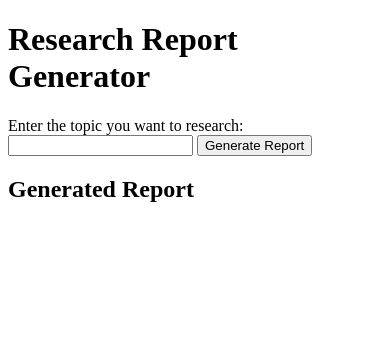
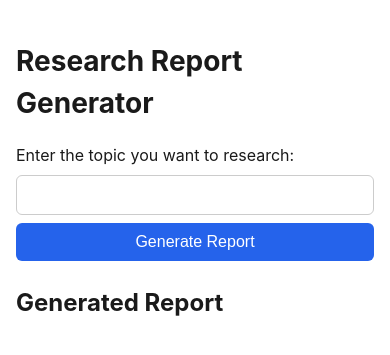
Before and after one commit to Raghavan1988/research_report_generator, a Flask app: page / in a window 390 px wide. Shown: the top 355 px of the page. Run offline with Flask 2, Linux system fonts and the light colour scheme.

Commit message:
Add basic responsive styling to index page

```diff
--- a/templates/index.html
+++ b/templates/index.html
@@ -4,6 +4,47 @@
     <meta charset="UTF-8">
     <meta name="viewport" content="width=device-width, initial-scale=1.0">
     <title>Research Report Generator</title>
+    <style>
+        body {
+            font-family: -apple-system, BlinkMacSystemFont, "Segoe UI", Roboto, Helvetica, Arial, sans-serif;
+            max-width: 640px;
+            margin: 40px auto;
+            padding: 0 16px;
+            line-height: 1.5;
+            color: #1a1a1a;
+        }
+        h1 {
+            font-size: 1.75rem;
+        }
+        form {
+            display: flex;
+            flex-direction: column;
+            gap: 8px;
+            margin-bottom: 24px;
+        }
+        input[type="text"] {
+            padding: 10px;
+            font-size: 1rem;
+            border: 1px solid #ccc;
+            border-radius: 6px;
+        }
+        button {
+            padding: 10px 16px;
+            font-size: 1rem;
+            color: #fff;
+            background: #2563eb;
+            border: none;
+            border-radius: 6px;
+            cursor: pointer;
+        }
+        button:hover {
+            background: #1d4ed8;
+        }
+        button:disabled {
+            background: #9ca3af;
+            cursor: not-allowed;
+        }
+    </style>
 </head>
 <body>
     <h1>Research Report Generator</h1>
```
